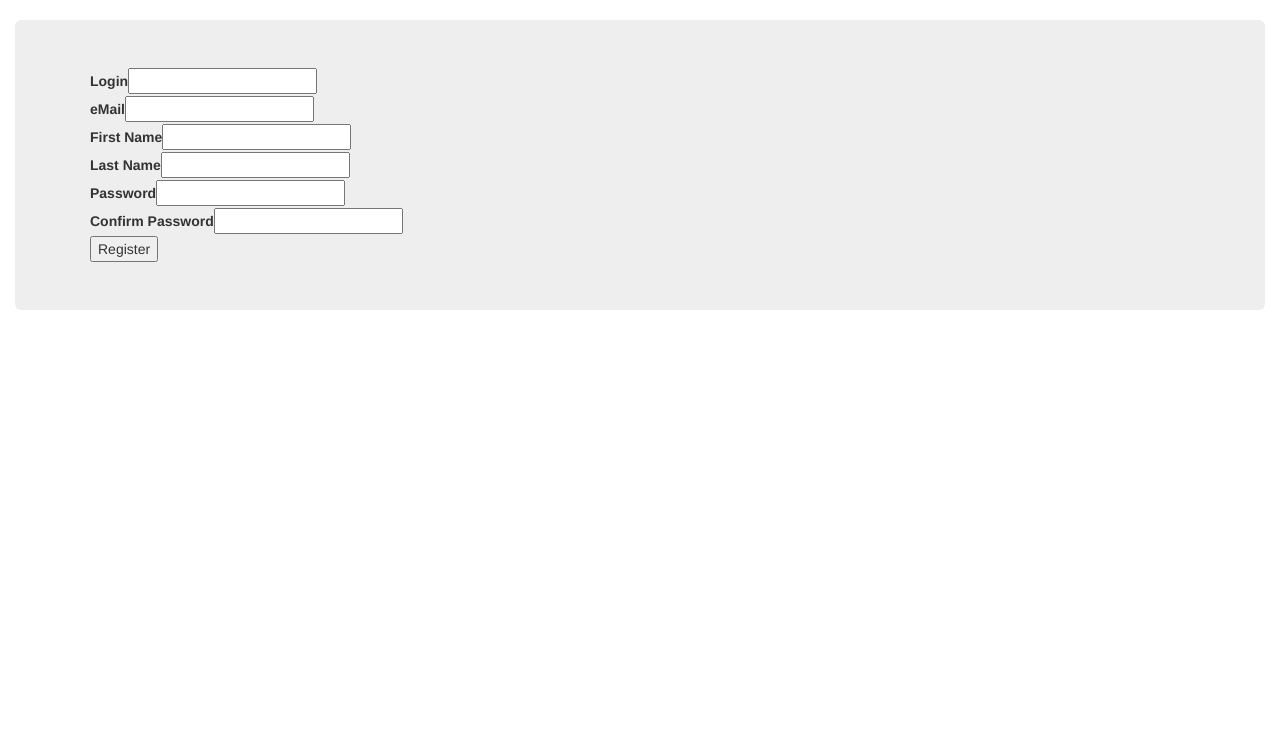
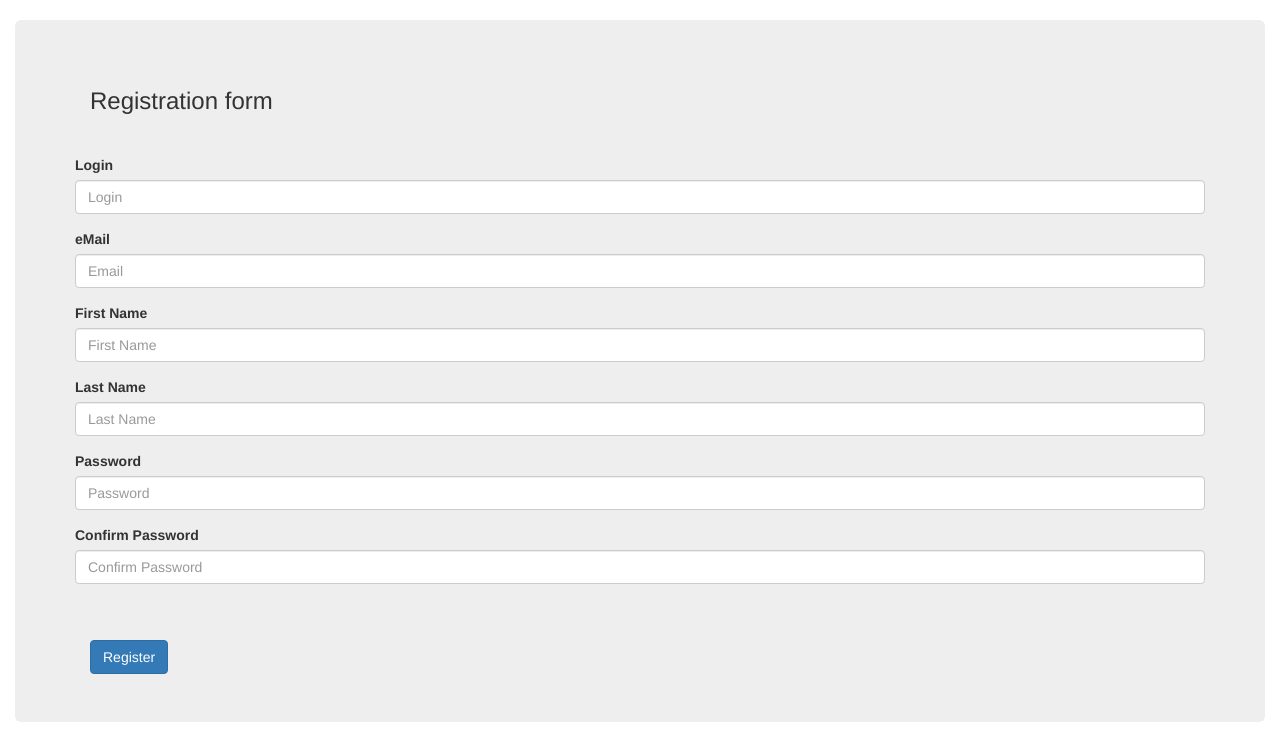
Before and after one commit to DiMukha/PythonFlaskProject_BI_Team, a Flask app: page /register in a window 1280 px wide. Shown: the part 52-804 px from the top of the page. Before the commit the page ends 362 px from the top, so only its background shows below. Run offline with Flask 2, Linux system fonts and the light colour scheme; parts of the project's set-up code (start-up, migrations or seed data) failed here and were passed over; some libraries are stand-ins or nearby versions.

Commit message:
update login.html, register.html

```diff
--- a/app/templates/auth/register.html
+++ b/app/templates/auth/register.html
@@ -7,15 +7,36 @@
 {% block content %}
     <div class="jumbotron">
         <div class="container">
-            <form method="post">
-                {{ form.hidden_tag() }}
-                {{ form.login.label }}{{ form.login() }}<br>
-                {{ form.email.label }}{{ form.email() }}<br>
-                {{ form.first_name.label }}{{ form.first_name() }}<br>
-                {{ form.last_name.label }}{{ form.last_name() }}<br>
-                {{ form.password.label }}{{ form.password }}<br>
-                {{ form.pass_confirm.label }}{{ form.pass_confirm() }}<br>
-                {{ form.submit() }}
+            <h3>Registration form</h3>
+            <hr>
+            <form method="post" class="form" role="form">
+                {{ form.csrf_token() }}
+                <div class="row">
+                    <div class="col">
+                        {{ wtf.form_field(form.login, class='form-control', placeholder='Login') }}
+                    </div>
+                    <div class="col">
+                        {{ wtf.form_field(form.email, class='form-control', placeholder='Email') }}
+                    </div>
+                </div>
+                <div class="row">
+                    <div class="col">
+                        {{ wtf.form_field(form.first_name, class='form-control', placeholder='First Name') }}
+                    </div>
+                    <div class="col">
+                        {{ wtf.form_field(form.last_name, class='form-control', placeholder='Last Name') }}
+                    </div>
+                </div>
+                <div class="row">
+                    <div class="col">
+                        {{ wtf.form_field(form.password, class='form-control', placeholder='Password') }}
+                    </div>
+                    <div class="col">
+                        {{ wtf.form_field(form.pass_confirm, class='form-control', placeholder='Confirm Password') }}
+                    </div>
+                </div>
+                <hr>
+                        {{ wtf.form_field(form.submit, class='btn btn-primary') }}
             </form>
         </div>
     </div>
--- a/app/templates/index.html
+++ b/app/templates/index.html
@@ -1,5 +1,5 @@
 {% extends 'bootstrap/base.html' %}
-
+{% import "bootstrap/wtf.html" as wtf %}
 {% block header %}
     <h1>{% block title %}Home Page{% endblock %}</h1>
 {% endblock %}
```
Also changed, not shown: app/templates/auth/login.html (+14 -5 lines).
